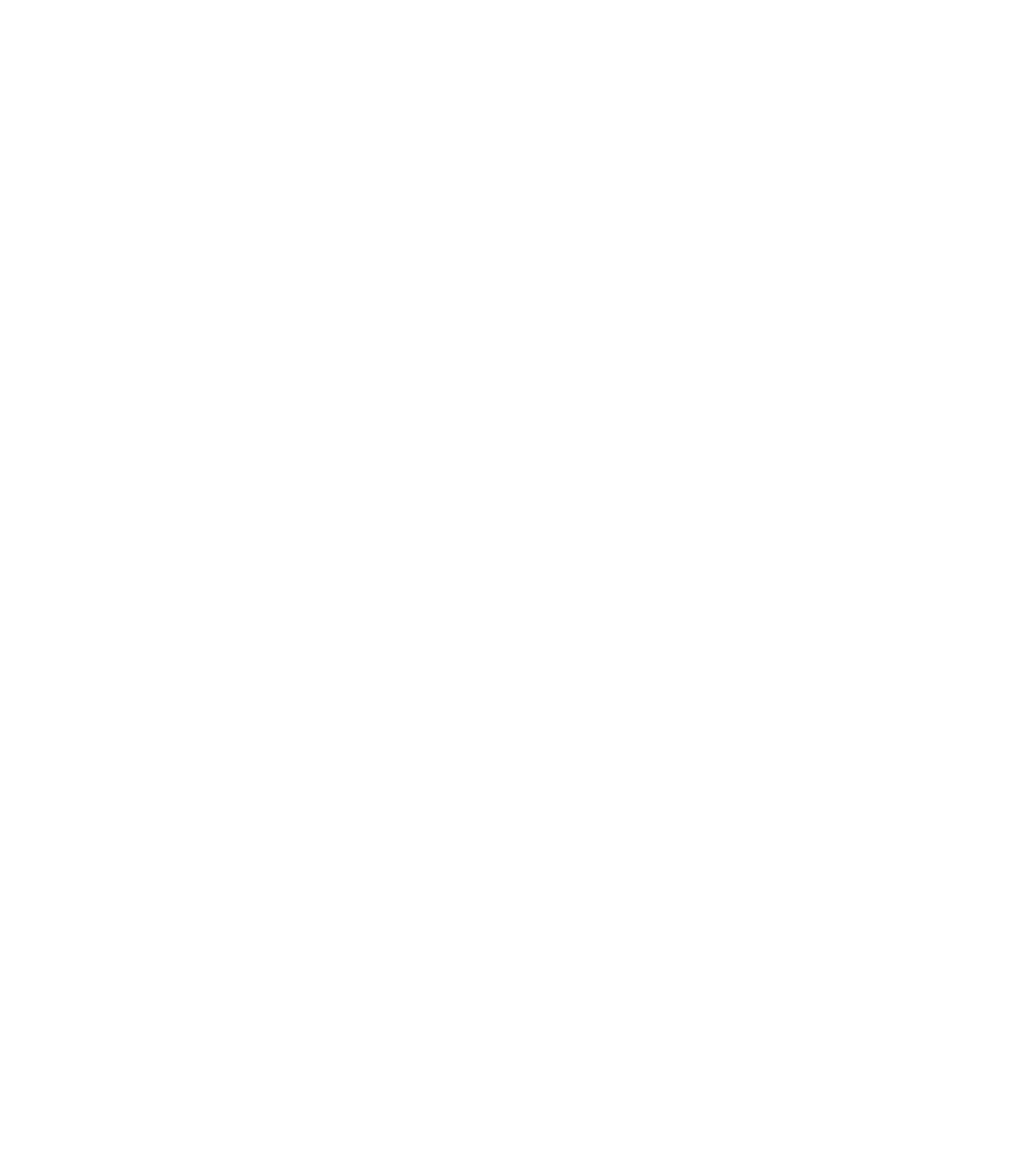
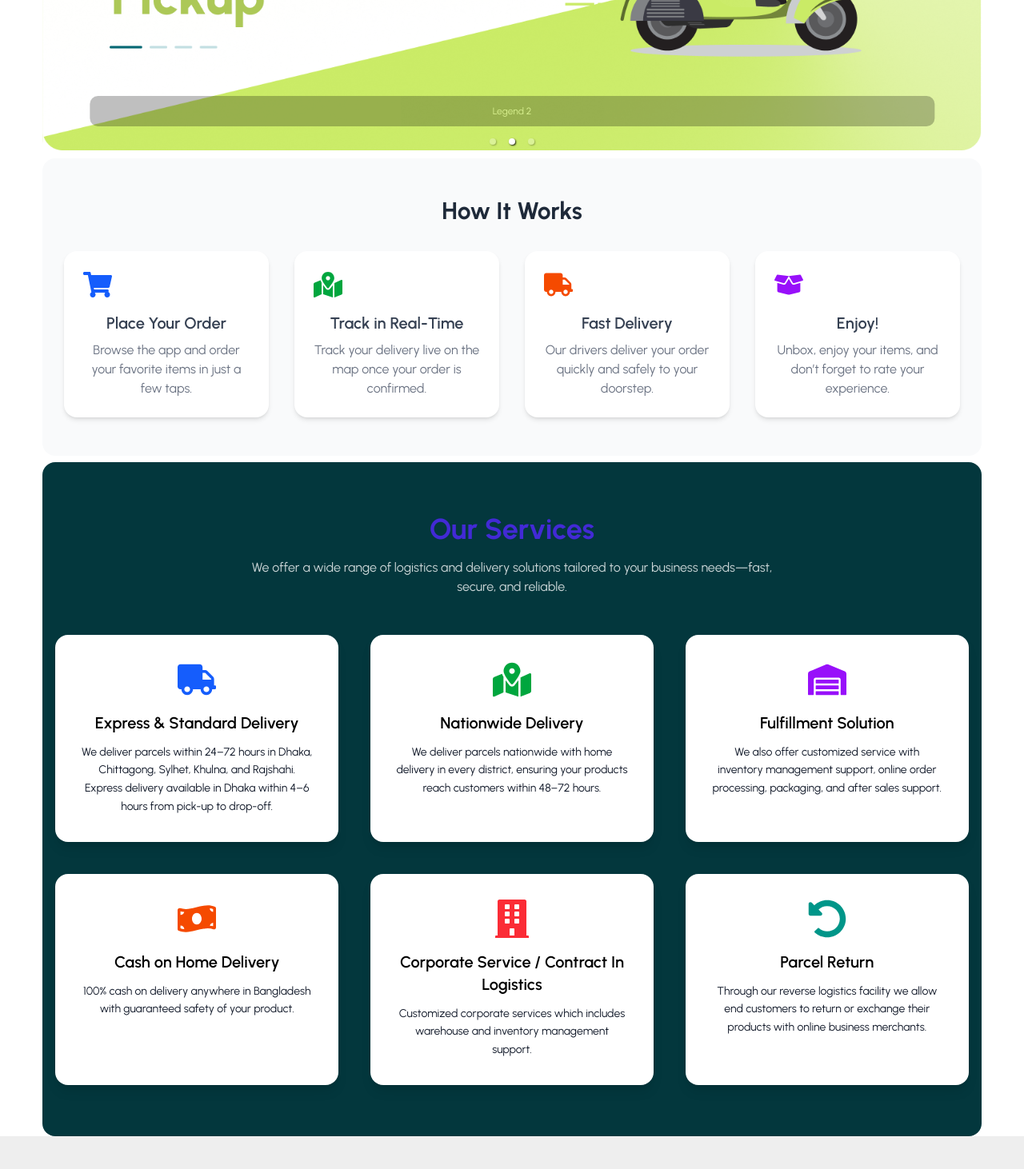
Before and after one commit to Shantosifat/pro-fast, a React (Vite) app: page / in a window 1280 px wide. Shown: the part 400-1862 px from the top of the page at 80% size. Before the commit the page ends 800 px from the top, so only its background shows below. Built offline with nearby package versions, Linux system fonts and the light colour scheme.

Commit message:
banner howItWorks services added

```diff
--- a/package.json
+++ b/package.json
@@ -13,6 +13,8 @@
     "@tailwindcss/vite": "^4.1.11",
     "react": "^19.1.0",
     "react-dom": "^19.1.0",
+    "react-icons": "^5.5.0",
+    "react-responsive-carousel": "^3.2.23",
     "react-router": "^7.6.2",
     "tailwindcss": "^4.1.11"
   },
--- /dev/null
+++ b/src/pages/Home/Banner/Banner.jsx
@@ -0,0 +1,28 @@
+import "react-responsive-carousel/lib/styles/carousel.min.css"; // requires a loader
+import bannerImg1 from '../../../assets/banner/banner1.png'
+import bannerImg2 from '../../../assets/banner/banner2.png'
+import bannerImg3 from '../../../assets/banner/banner3.png'
+import { Carousel } from "react-responsive-carousel";
+
+const Banner = () => {
+  return (
+    <div>
+      <Carousel autoPlay={true} infiniteLoop={true} showThumbs={false}>
+        <div>
+          <img src={bannerImg1} />
+          <p className="legend">Legend 1</p>
+        </div>
+        <div>
+          <img src={bannerImg2} />
+          <p className="legend">Legend 2</p>
+        </div>
+        <div>
+          <img src={bannerImg3} />
+          <p className="legend">Legend 3</p>
+        </div>
+      </Carousel>
+    </div>
+  );
+};
+
+export default Banner;
--- a/src/pages/Home/Home/Home.jsx
+++ b/src/pages/Home/Home/Home.jsx
@@ -1,9 +1,14 @@
 import React from 'react';
+import Banner from '../Banner/Banner';
+import HowItWorks from '../../how it works/HowItWorks';
+import Services from '../Services/Services';
 
 const Home = () => {
     return (
         <div>
-            This is Home
+            <Banner></Banner>
+            <HowItWorks></HowItWorks>
+            <Services></Services>
         </div>
     );
 };
--- /dev/null
+++ b/src/pages/Home/Services/Services.jsx
@@ -0,0 +1,90 @@
+import React from 'react';
+import {
+  FaTruck,
+  FaMapMarkedAlt,
+  FaWarehouse,
+  FaMoneyBillWave,
+  FaBuilding,
+  FaUndoAlt,
+} from 'react-icons/fa';
+
+const ourServices = [
+  {
+    icon: <FaTruck className="text-5xl text-blue-600 mx-auto mb-4" />,
+    title: 'Express & Standard Delivery',
+    description:
+      'We deliver parcels within 24–72 hours in Dhaka, Chittagong, Sylhet, Khulna, and Rajshahi. Express delivery available in Dhaka within 4–6 hours from pick-up to drop-off.',
+  },
+  {
+    icon: <FaMapMarkedAlt className="text-5xl text-green-600 mx-auto mb-4" />,
+    title: 'Nationwide Delivery',
+    description:
+      'We deliver parcels nationwide with home delivery in every district, ensuring your products reach customers within 48–72 hours.',
+  },
+  {
+    icon: <FaWarehouse className="text-5xl text-purple-600 mx-auto mb-4" />,
+    title: 'Fulfillment Solution',
+    description:
+      'We also offer customized service with inventory management support, online order processing, packaging, and after sales support.',
+  },
+  {
+    icon: <FaMoneyBillWave className="text-5xl text-orange-600 mx-auto mb-4" />,
+    title: 'Cash on Home Delivery',
+    description:
+      '100% cash on delivery anywhere in Bangladesh with guaranteed safety of your product.',
+  },
+  {
+    icon: <FaBuilding className="text-5xl text-red-500 mx-auto mb-4" />,
+    title: 'Corporate Service / Contract In Logistics',
+    description:
+      'Customized corporate services which includes warehouse and inventory management support.',
+  },
+  {
+    icon: <FaUndoAlt className="text-5xl text-teal-600 mx-auto mb-4" />,
+    title: 'Parcel Return',
+    description:
+      'Through our reverse logistics facility we allow end customers to return or exchange their products with online business merchants.',
+  },
+];
+
+const Services = () => {
+  return (
+    <section className="py-16 bg-[#03373D] rounded-2xl">
+      <div className="max-w-7xl mx-auto px-4 text-center">
+        <h2 className="text-4xl font-bold text-primary mb-4">Our Services</h2>
+        <p className="max-w-2xl mx-auto mb-12 text-white/80">
+          We offer a wide range of logistics and delivery solutions tailored to your business needs—fast, secure, and reliable.
+        </p>
+
+        <div className="grid gap-10 sm:grid-cols-2 lg:grid-cols-3">
+          {ourServices.map((service, index) => (
+            <div
+              key={index}
+              className="bg-white p-8 rounded-2xl shadow-lg
+                         hover:bg-teal-600 hover:shadow-2xl
+                         transition duration-300 ease-in-out
+                         cursor-pointer"
+            >
+              {/* Icon color changes on hover */}
+              <div className="group-hover:text-white transition duration-300">
+                {React.cloneElement(service.icon, { className: `${service.icon.props.className} group-hover:text-white` })}
+              </div>
+
+              {/* Title */}
+              <h3 className="text-xl font-semibold text-black mb-3 text-center hover:text-white transition duration-300">
+                {service.title}
+              </h3>
+
+              {/* Description */}
+              <p className="text-gray-900 group-hover:text-white hover:text-white text-sm leading-relaxed transition duration-300">
+                {service.description}
+              </p>
+            </div>
+          ))}
+        </div>
+      </div>
+    </section>
+  );
+};
+
+export default Services;
--- /dev/null
+++ b/src/pages/how it works/HowItWorks.jsx
@@ -0,0 +1,49 @@
+import React from 'react';
+import { FaShoppingCart, FaMapMarkedAlt, FaTruck, FaBoxOpen } from 'react-icons/fa';
+
+const steps = [
+  {
+    icon: <FaShoppingCart className="text-4xl text-blue-600" />,
+    title: 'Place Your Order',
+    description: 'Browse the app and order your favorite items in just a few taps.',
+  },
+  {
+    icon: <FaMapMarkedAlt className="text-4xl text-green-600" />,
+    title: 'Track in Real-Time',
+    description: 'Track your delivery live on the map once your order is confirmed.',
+  },
+  {
+    icon: <FaTruck className="text-4xl text-orange-600" />,
+    title: 'Fast Delivery',
+    description: 'Our drivers deliver your order quickly and safely to your doorstep.',
+  },
+  {
+    icon: <FaBoxOpen className="text-4xl text-purple-600" />,
+    title: 'Enjoy!',
+    description: 'Unbox, enjoy your items, and don’t forget to rate your experience.',
+  },
+];
+
+const HowItWorks = () => {
+  return (
+    <section className="py-12 bg-gray-50 rounded-2xl mb-2">
+      <div className="max-w-6xl mx-auto px-4 text-center">
+        <h2 className="text-3xl font-bold mb-8 text-gray-800">How It Works</h2>
+        <div className="grid gap-8 md:grid-cols-2 lg:grid-cols-4">
+          {steps.map((step, index) => (
+            <div
+              key={index}
+              className="bg-white p-6 rounded-2xl shadow-md hover:shadow-xl transition duration-300"
+            >
+              <div className="mb-4">{step.icon}</div>
+              <h3 className="text-xl font-semibold text-gray-700 mb-2">{step.title}</h3>
+              <p className="text-gray-500">{step.description}</p>
+            </div>
+          ))}
+        </div>
+      </div>
+    </section>
+  );
+};
+
+export default HowItWorks;
```
Also changed, not shown: 1 other file (tests, documents, lock files or other folders).
